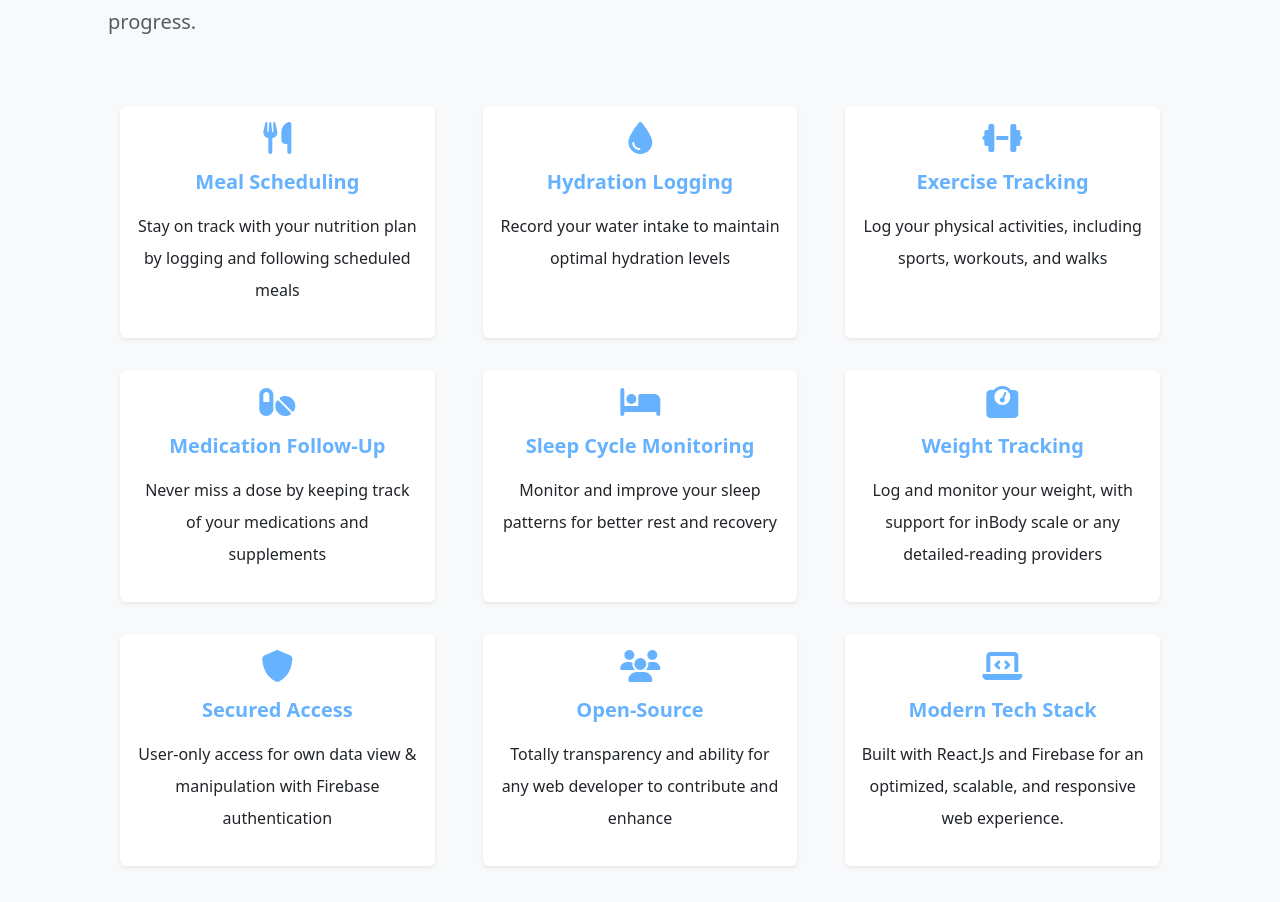
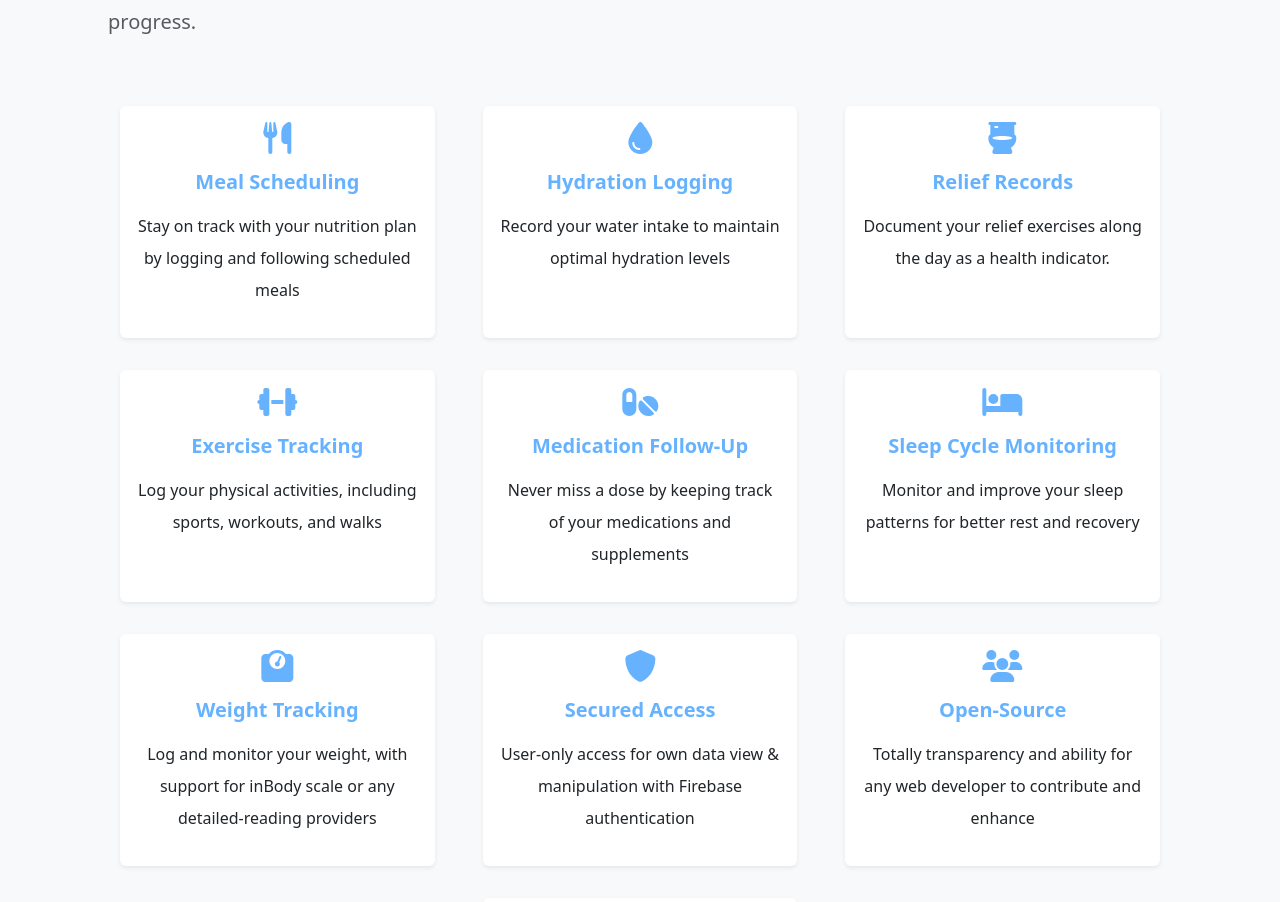
Before and after one commit to makkahwi/heal-tracker, a React (Create React App) app: page / in a window 1280 px wide. Shown: the part 820-1722 px from the top of the page. Built offline with nearby package versions, Linux system fonts and the light colour scheme.

Commit message:
Add ReliefLogs To LandingPage

```diff
--- a/src/Views/Public/Landing/index.tsx
+++ b/src/Views/Public/Landing/index.tsx
@@ -13,6 +13,7 @@ import {
   faPills,
   faShield,
   faTint,
+  faToilet,
   faUserMd,
   faUsers,
   faUtensils,
@@ -38,6 +39,11 @@ const LandingPage = () => {
       title: t("Landing.HydrationLogging.Title"),
       icon: faTint,
       desc: t("Landing.HydrationLogging.Desc"),
+    },
+    {
+      title: t("Services.Relief.Relief"),
+      icon: faToilet,
+      desc: t("Services.Relief.Desc"),
     },
     {
       title: t("Landing.ExerciseTracking.Title"),
--- a/src/assets/locales/ar/translation.json
+++ b/src/assets/locales/ar/translation.json
@@ -162,13 +162,13 @@
   "Layout": {
     "All Rights Reserved for": "جميع الحقوق محفوظة لـ",
     "App Manual": "دليل التطبيق",
+    "AppFullName": "HEAL | رابط الصحة اليومية",
     "Called": "استدعاء",
     "Consumption": "الاستهلاك",
     "Created": "إضافة",
     "Dashboard": "لوحة التحكم",
     "Deleted": "حذف",
     "Diet": "النظام الغذائي",
-    "AppFullName": "HEAL | رابط الصحة اليومية",
     "LabTests": "الفحوصات المخبرية",
     "Medicine": "الأدوية",
     "Schedule": "الجدول الزمني",
@@ -368,6 +368,7 @@
       "Weekly": "أسبوعي"
     },
     "Relief": {
+      "Desc": "تتبع زيارات الراحة طوال اليوم كمؤشر مهم لمستوى الصحة.",
       "Notes": "ملاحظات",
       "Number1": "خفيف",
       "Number2": "ثقيل",
--- a/src/assets/locales/en/translation.json
+++ b/src/assets/locales/en/translation.json
@@ -162,13 +162,13 @@
   "Layout": {
     "All Rights Reserved for": "All Rights Reserved for",
     "App Manual": "App Manual",
+    "AppFullName": "HEAL | Health Empowerment and Lifestyle",
     "Called": "Call",
     "Consumption": "Consumption",
     "Created": "Creation",
     "Dashboard": "Dashboard",
     "Deleted": "Deletion",
     "Diet": "Diet",
-    "AppFullName": "HEAL | Health Empowerment and Lifestyle",
     "LabTests": "Lab Tests",
     "Medicine": "Medicine",
     "Schedule": "Schedule",
@@ -368,6 +368,7 @@
       "Weekly": "Weekly"
     },
     "Relief": {
+      "Desc": "Document your relief exercises along the day as a health indicator.",
       "Notes": "Notes",
       "Number1": "Number 1",
       "Number2": "Number 2",
```
